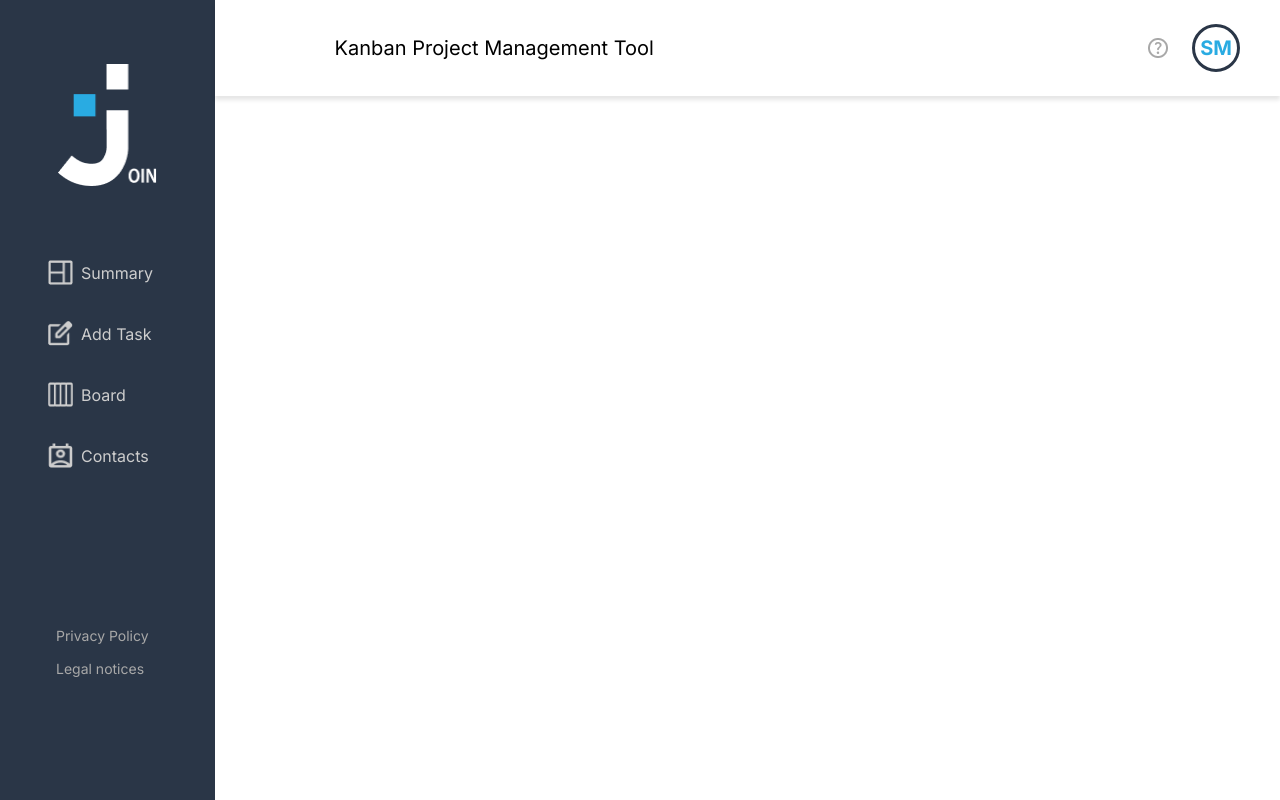
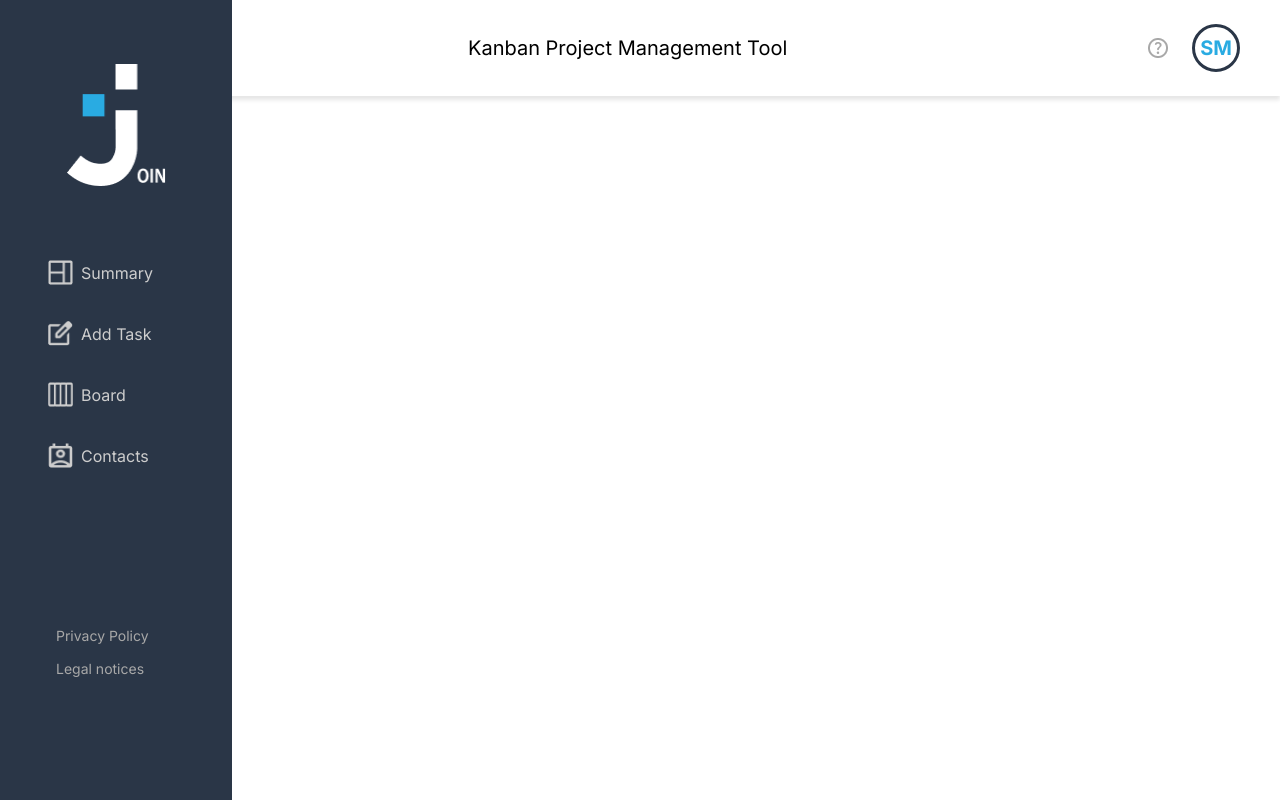
Before and after one commit to mariuskas1/join, a plain HTML site: page add_task.html in a window 1280 px wide. Drawn offline with Linux system fonts and the light colour scheme.

Commit message:
improved sidebar

```diff
--- a/style.css
+++ b/style.css
@@ -4,17 +4,16 @@
     box-sizing: border-box;
 }
 
-body{
-    display: flex;
-}
 
 .sidebar{
+    position: fixed;
     display: flex;
     flex-direction: column;
     align-items: center;
     background-color: rgb(42, 54, 71);
     height: 100vh;
-    width: 232px !important;
+    width: 232px ;
+    z-index: 10;
 }
 
 .sidebar-logo{
@@ -72,6 +71,12 @@ a{
     padding: 8px 0 8px 0;
 }
 
+.sidebar-menu-2 a:hover{
+    cursor: pointer;
+    font-weight: bold;
+    color: rgba(41, 171, 226, 1);
+}
+
 .sidebar-2-div{
     display: flex;
     flex-direction: column;
@@ -81,13 +86,17 @@ a{
 
 
 header{
-    width: 90vw;
+    position: fixed;
+    top: 0;
+    width: 100vw;
     height: 96px;
     display: flex;
     justify-content: space-between;
     align-items: center;
     box-shadow: 0px 4px 4px 0px rgba(0, 0, 0, 0.1);
-
+    padding: 20px 40px 20px 348px;
+    gap: 0px;
+    z-index: 5;
 }
 
 .header-title{
@@ -100,7 +109,6 @@ header{
     display: flex;
     align-items: center;
     gap: 16px;
-    margin-right: 40px;
 }
 
 .help-icon{
```
